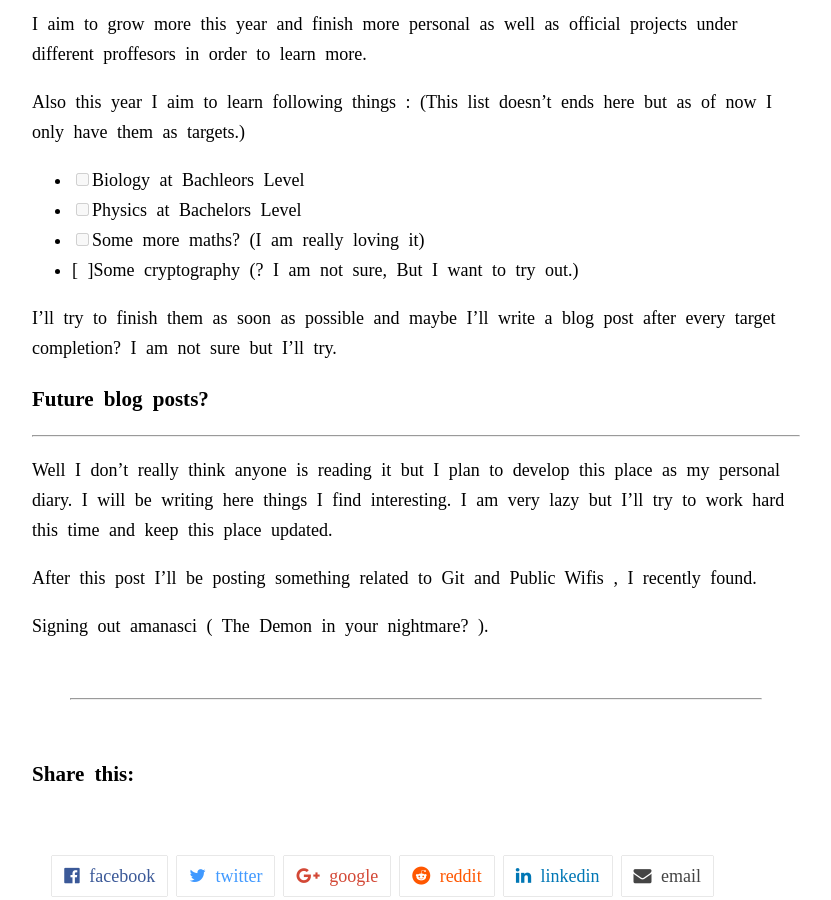
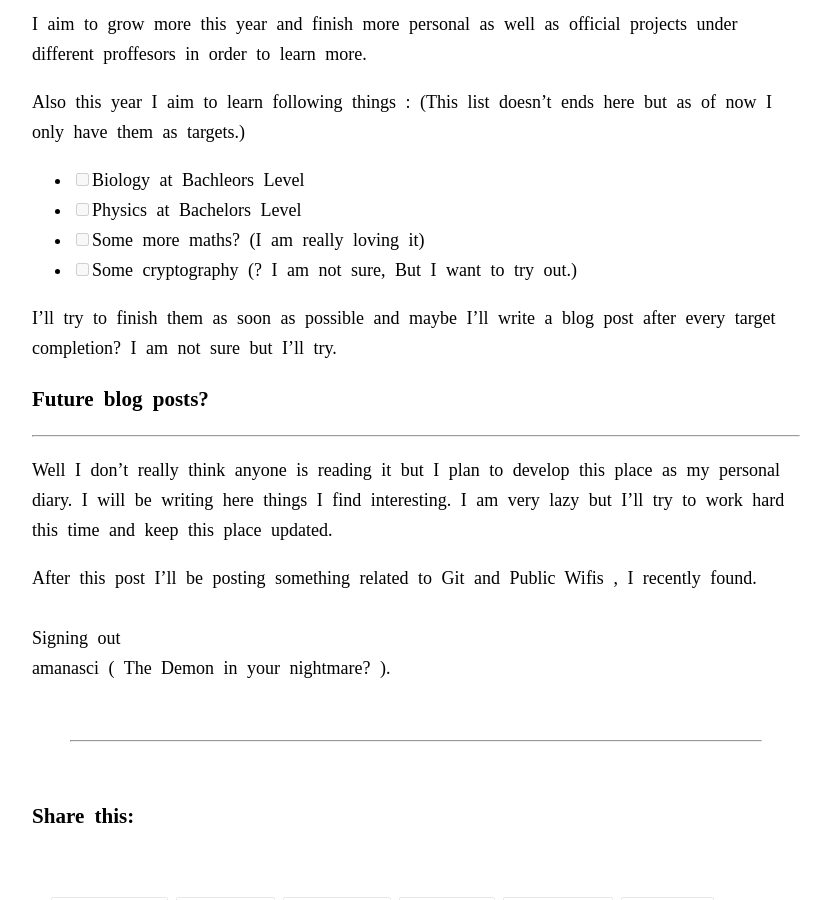
Before and after one commit to amanasci/blog, a Jekyll site: the page built from _posts/2022-02-01-Updates.md, in a window 1280 px wide and 900 px high, scrolled down 1762 px. Shown: the whole window, without its empty margins (224-1055 px from the left). Built offline with Jekyll 4.4.1, drawn with Linux system fonts in a browser that asks for light colours; nearby versions of some CDN libraries; some web fonts are replaced; comment, search, counter and statistics services are not loaded.

Commit message:
New post 2022-02-01 update

```diff
--- a/_posts/2022-02-01-Updates.md
+++ b/_posts/2022-02-01-Updates.md
@@ -44,7 +44,7 @@ Also this year I aim to learn following things : (This list doesn't ends here bu
 - [ ] Biology at Bachleors Level
 - [ ] Physics at Bachelors Level
 - [ ] Some more maths? (I am really loving it)
-- [ ]Some cryptography (? I am not sure, But I want to try out.)
+- [ ] Some cryptography (? I am not sure, But I want to try out.)
 
 I'll try  to finish them as soon as possible and maybe I'll write a blog post after every target completion? I am not sure but I'll try.
 
@@ -53,6 +53,6 @@ I'll try  to finish them as soon as possible and maybe I'll write a blog post af
 Well I don't really think anyone is reading it but I plan to develop this place as my personal diary. I will be writing here things I find interesting. I am very lazy but I'll try to work hard this time and keep this place updated.
 
 After this post I'll be posting something related to Git and Public Wifis , I recently found.
-
-Signing out
+<br><br>
+Signing out<br>
 amanasci ( The Demon in your nightmare? ).
```
